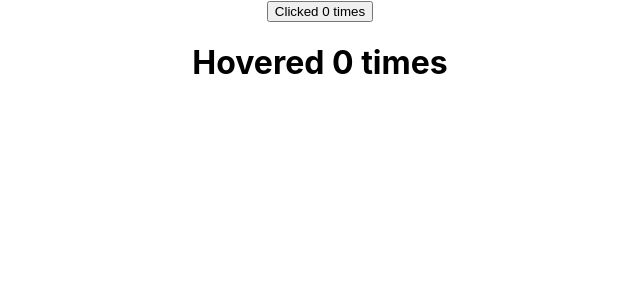
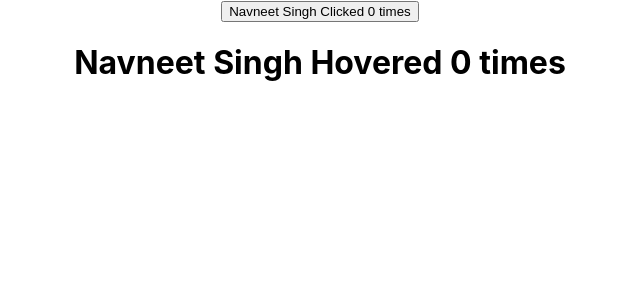
Before and after one commit to Navneet2569/Learning-React, a React (Create React App) app in the folder hello-world2/: page / in a window 1280 px wide. Shown: the top 300 px of the page, without its empty margins (320-960 px from the left). Built offline with nearby package versions, Linux system fonts and the light colour scheme.

Commit message:
Learning Higher Order Components

```diff
--- a/hello-world2/src/components/ClickCounter.js
+++ b/hello-world2/src/components/ClickCounter.js
@@ -1,4 +1,5 @@
 import React, { Component } from "react";
+import UpdatedComponent from "./withCounter";
 
 class ClickCounter extends Component {
   constructor(props) {
@@ -18,10 +19,13 @@ class ClickCounter extends Component {
     const { count } = this.state;
     return (
       <div>
-        <button onClick={this.clickHandler}>Clicked {count} times</button>
+        <button onClick={this.clickHandler}>
+          {" "}
+          {this.props.name} Clicked {count} times
+        </button>
       </div>
     );
   }
 }
 
-export default ClickCounter;
+export default UpdatedComponent(ClickCounter);
--- a/hello-world2/src/components/HoverCounter.js
+++ b/hello-world2/src/components/HoverCounter.js
@@ -1,4 +1,5 @@
 import React, { Component } from "react";
+import UpdatedComponent from "./withCounter";
 
 class HoverCounter extends Component {
   constructor(props) {
@@ -17,10 +18,13 @@ class HoverCounter extends Component {
     const { count } = this.state;
     return (
       <div>
-        <h1 onMouseOver={this.hoverHandler}>Hovered {count} times</h1>
+        <h1 onMouseOver={this.hoverHandler}>
+          {" "}
+          {this.props.name} Hovered {count} times
+        </h1>
       </div>
     );
   }
 }
 
-export default HoverCounter;
+export default UpdatedComponent(HoverCounter);
--- /dev/null
+++ b/hello-world2/src/components/withCounter.js
@@ -0,0 +1,12 @@
+import React from "react";
+
+const UpdatedComponent = (OriginalComponent) => {
+  class NewComponent extends React.Component {
+    render() {
+      return <OriginalComponent name="Navneet Singh" />;
+    }
+  }
+  return NewComponent;
+};
+
+export default UpdatedComponent;
```
